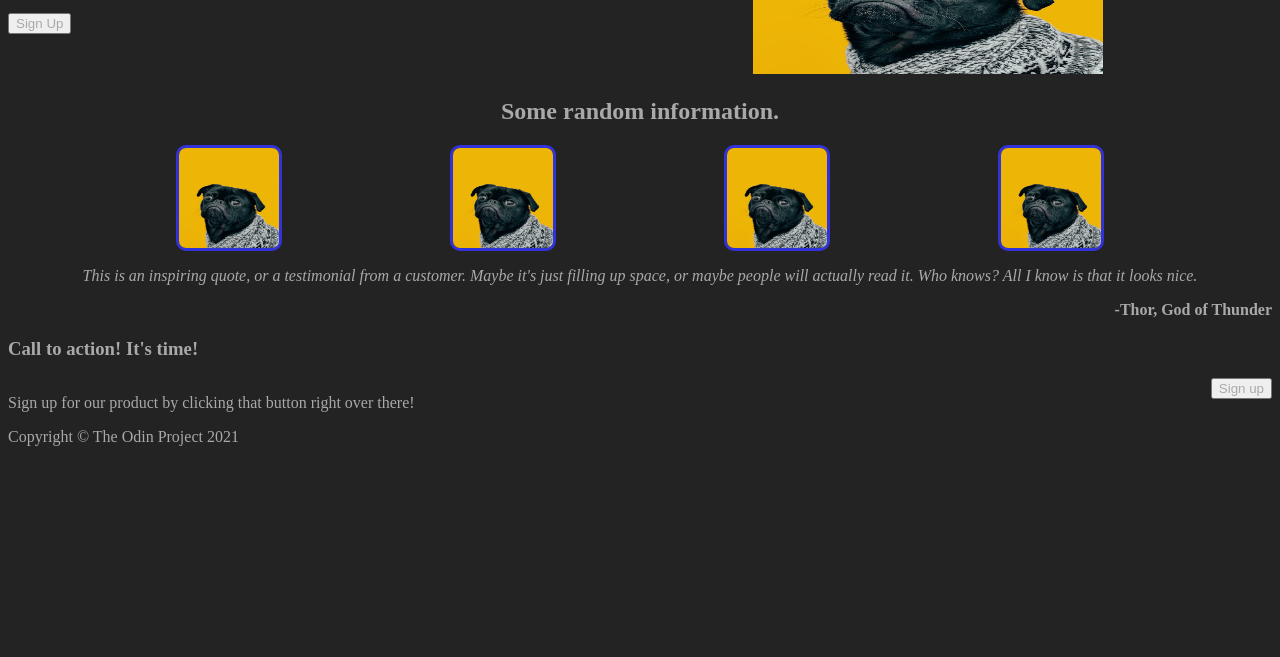
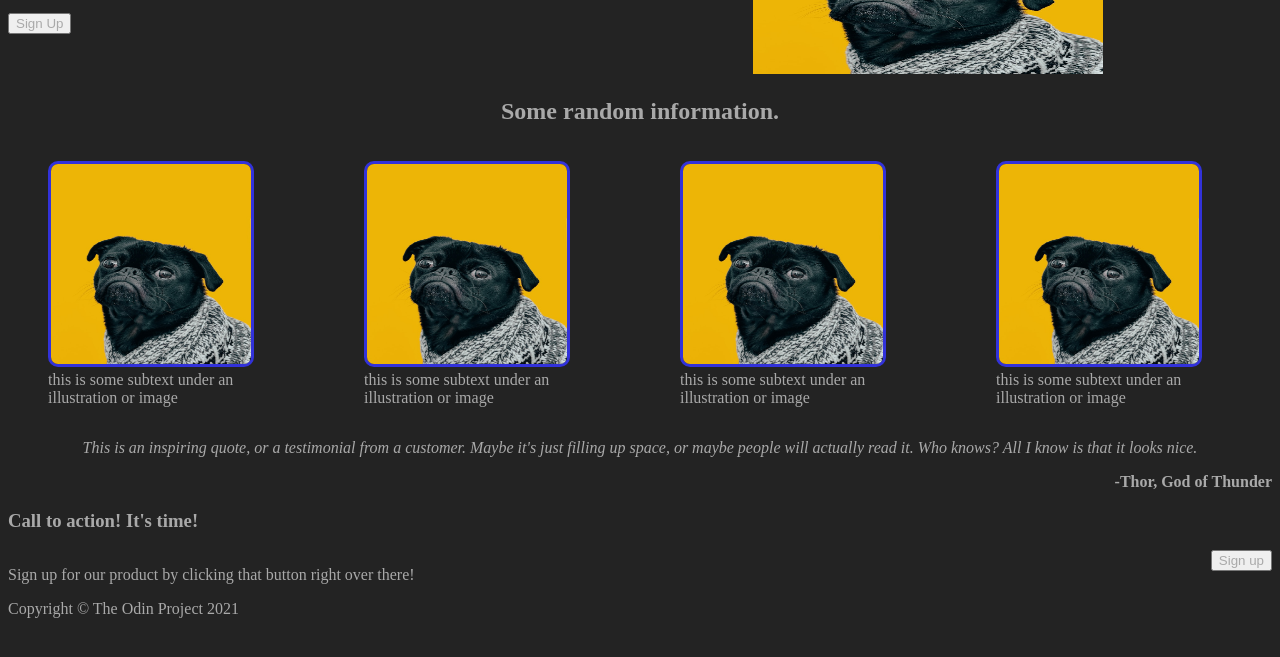
Before and after one commit to Jspanglez/odin-landing-page, a plain HTML site: page index.html in a window 1280 px wide. Shown: the part 127-784 px from the top of the page. Drawn offline with Linux system fonts and the light colour scheme.

Commit message:
Gave captions to the four images

```diff
--- a/index.html
+++ b/index.html
@@ -28,10 +28,30 @@
   </div>
   <h2>Some random information.</h2>
   <div class="squares">
-    <img src="dog.jpg" alt="silly dog" width="100px" height="100px" class="doggos">
-    <img src="dog.jpg" alt="silly dog" width="100px" height="100px" class="doggos">
-    <img src="dog.jpg" alt="silly dog" width="100px" height="100px" class="doggos">
-    <img src="dog.jpg" alt="silly dog" width="100px" height="100px" class="doggos">
+    <figure>
+      <img src="dog.jpg" alt="silly dog" width="200px" height="200px" class="doggos">
+      <figcaption>
+        this is some subtext under an illustration or image
+      </figcaption>
+    </figure>
+    <figure>
+      <img src="dog.jpg" alt="silly dog" width="200px" height="200px" class="doggos">
+      <figcaption>
+        this is some subtext under an illustration or image
+      </figcaption>
+    </figure>
+    <figure>
+      <img src="dog.jpg" alt="silly dog" width="200px" height="200px" class="doggos">
+      <figcaption>
+        this is some subtext under an illustration or image
+      </figcaption>
+    </figure>
+    <figure>
+      <img src="dog.jpg" alt="silly dog" width="200px" height="200px" class="doggos">
+      <figcaption>
+        this is some subtext under an illustration or image
+      </figcaption>
+    </figure>
   </div>
   <p class="quote">
     <em>This is an inspiring quote, or a testimonial from a customer. Maybe it's just filling up space, or maybe people will actually read it. Who knows? All I know is that it looks nice.</em>
```
